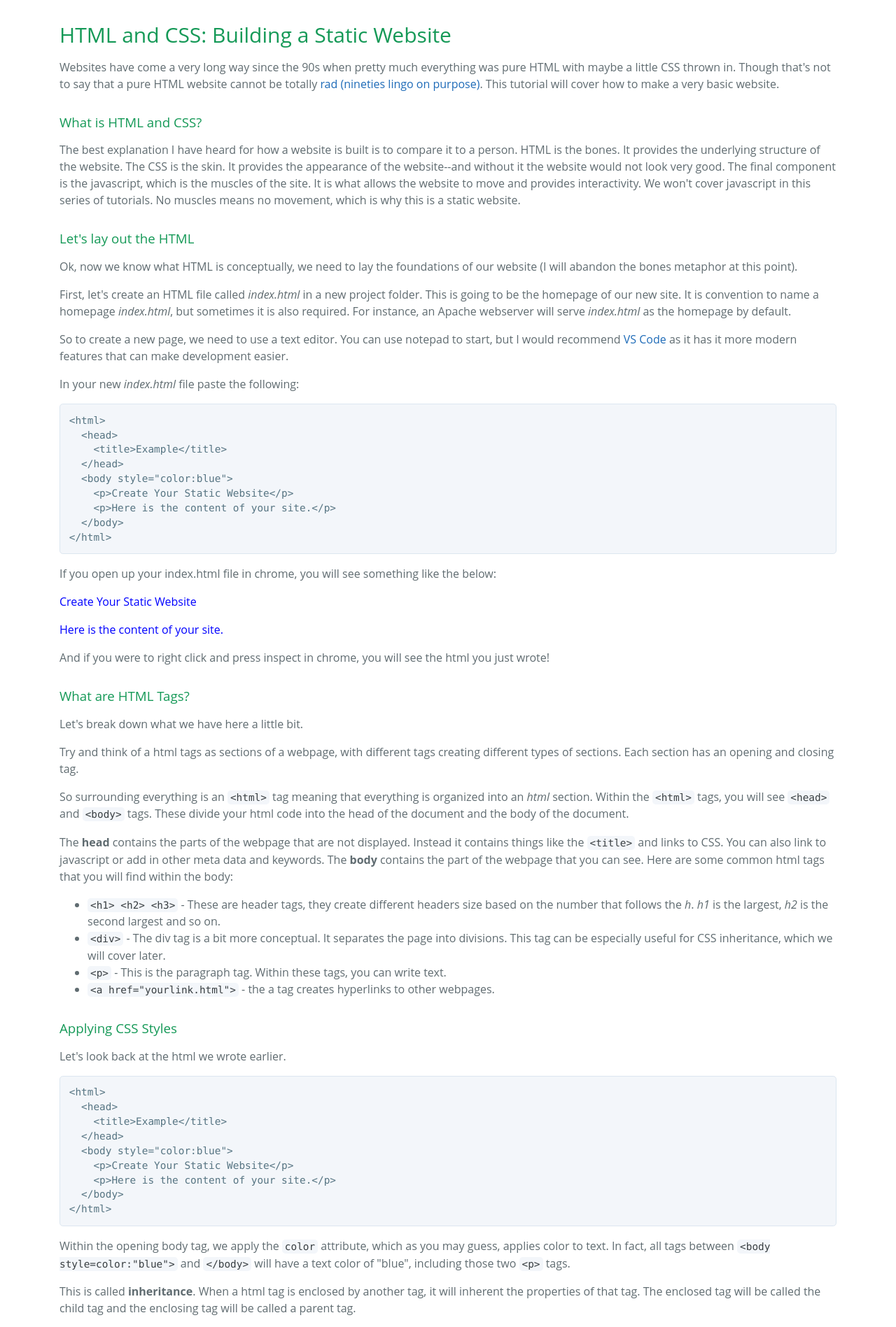
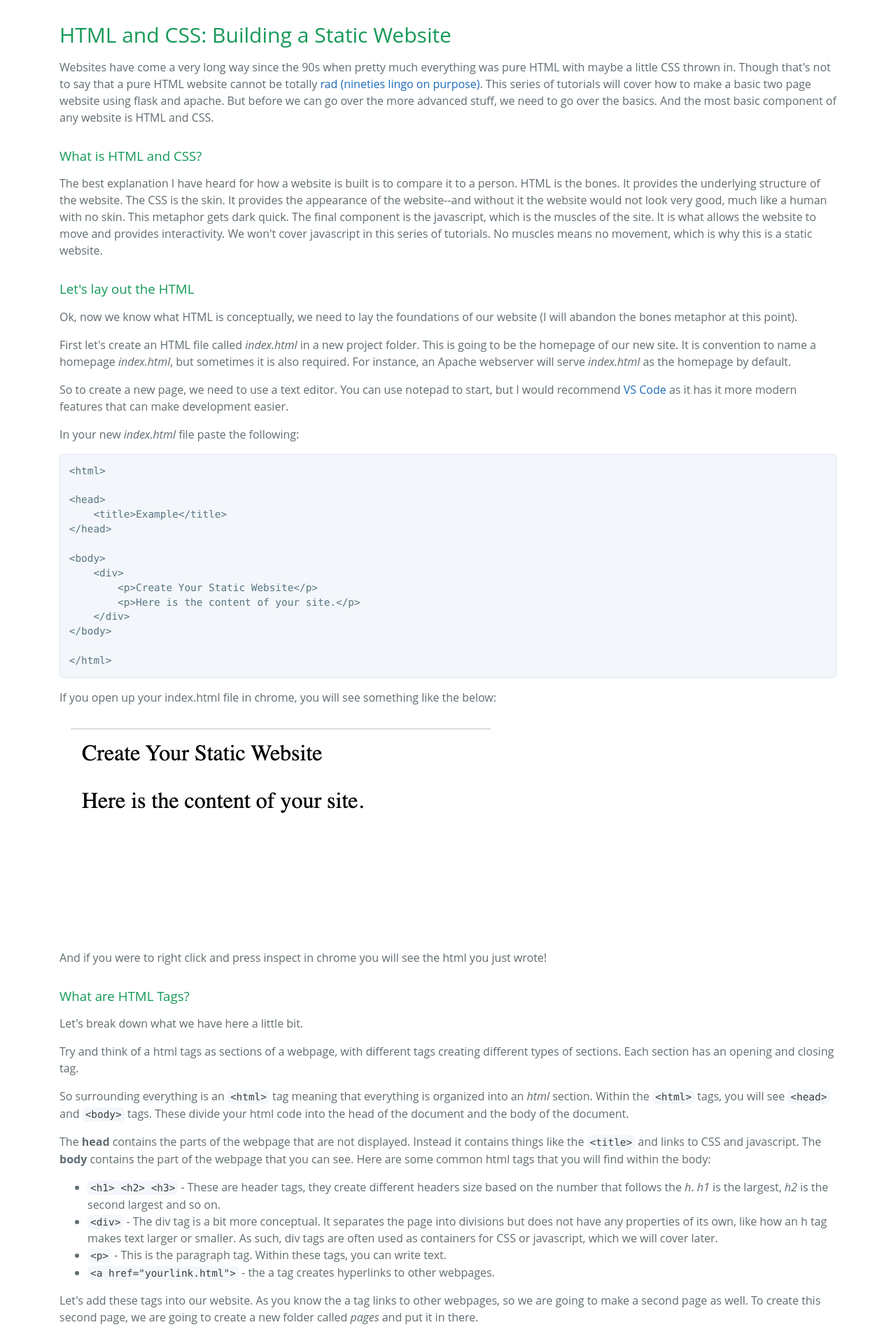
Before and after one commit to corydonbaylor/flask-app, a Flask app: page /webdev/html_css in a window 1280 px wide. Shown: the part 56-1953 px from the top of the page at 70% size. Run offline with Flask 2, Linux system fonts and the light colour scheme; some libraries are stand-ins or nearby versions.

Commit message:
fixed up html-css

```diff
--- a/app/templates/base.html
+++ b/app/templates/base.html
@@ -14,6 +14,8 @@
     <link rel="stylesheet"
         href="https://cdn.rawgit.com/konpa/devicon/df6431e323547add1b4cf45992913f15286456d3/devicon.min.css">
     <script src="https://kit.fontawesome.com/2a1205b7da.js" crossorigin="anonymous"></script>
+    <link rel="stylesheet" href="//cdnjs.cloudflare.com/ajax/libs/highlight.js/10.1.2/styles/default.min.css">
+    <script src="//cdnjs.cloudflare.com/ajax/libs/highlight.js/10.1.2/highlight.min.js"></script>
 
 </head>
 {% endblock %}
--- a/app/templates/pages/webdev/html_css.html
+++ b/app/templates/pages/webdev/html_css.html
@@ -4,138 +4,200 @@
 <h2>HTML and CSS: Building a Static Website</h2>
 <p>Websites have come a very long way since the 90s when pretty much everything was pure HTML with maybe a little CSS
   thrown in. Though that&#39;s not to say that a pure HTML website cannot be totally <a
-    href='http://nineties.website'>rad (nineties lingo on purpose)</a>. This tutorial will cover how to make a very
-  basic website.</p>
+    href='http://nineties.website'>rad (nineties lingo on purpose)</a>. This series of tutorials will cover how to
+  make a basic two page website using flask and apache. But before we can go over the more advanced stuff, we need to
+  go over the basics. And the most basic component of any website is HTML and CSS. </p>
 <h3>What is HTML and CSS?</h3>
 <p> The best explanation I have heard for how a website is built is to compare it to a person. HTML is the bones. It
-  provides the underlying structure of the website. The CSS is the skin. It provides the appearance of the website--and
-  without it the website would not look very good. The final component is the javascript, which is the muscles of the
-  site. It is what allows the website to move and provides interactivity. We won&#39;t cover javascript in this series
-  of tutorials. No muscles means no movement, which is why this is a static website. </p>
+  provides the underlying structure of the website. The CSS is the skin. It provides the appearance of the
+  website--and without it the website would not look very good, much like a human with no skin. This metaphor gets
+  dark quick. The final component is the javascript, which is the muscles of the site. It is what allows the website
+  to move and provides interactivity. We won&#39;t cover javascript in this series of tutorials. No muscles means no
+  movement, which is why this is a static website. </p>
 <h3>Let&#39;s lay out the HTML</h3>
 <p>Ok, now we know what HTML is conceptually, we need to lay the foundations of our website (I will abandon the bones
   metaphor at this point).</p>
-<p>First, let&#39;s create an HTML file called <em>index.html</em> in a new project folder. This is going to be the
-  homepage of our new site. It is convention to name a homepage <em>index.html</em>, but sometimes it is also required.
-  For instance, an Apache webserver will serve <em>index.html</em> as the homepage by default. </p>
+<p>First let&#39;s create an HTML file called <em>index.html</em> in a new project folder. This is going to be the
+  homepage of our new site. It is convention to name a homepage <em>index.html</em>, but sometimes it is also
+  required. For instance, an Apache webserver will serve <em>index.html</em> as the homepage by default. </p>
 <p>So to create a new page, we need to use a text editor. You can use notepad to start, but I would recommend <a
-    href='https://code.visualstudio.com'>VS Code</a> as it has it more modern features that can make development easier.
-</p>
+    href='https://code.visualstudio.com'>VS Code</a> as it has it more modern features that can make development
+  easier. </p>
 <p>In your new <em>index.html</em> file paste the following:</p>
 <pre><code class='language-html' lang='html'>&lt;html&gt;
+
 &lt;head&gt;
     &lt;title&gt;Example&lt;/title&gt;
 &lt;/head&gt;
-  &lt;body style=&quot;color:blue&quot;&gt;
+
+&lt;body&gt;
+    &lt;div&gt;
         &lt;p&gt;Create Your Static Website&lt;/p&gt;
         &lt;p&gt;Here is the content of your site.&lt;/p&gt;
+    &lt;/div&gt;
 &lt;/body&gt;
+
 &lt;/html&gt;
 </code></pre>
 <p>If you open up your index.html file in chrome, you will see something like the below:</p>
-<div style="color:blue;">
-  <p>Create Your Static Website</p>
-  <p>Here is the content of your site.
-</div>
-</p>
-<p>And if you were to right click and press inspect in chrome, you will see the html you just wrote!</p>
+<img style='padding: 1rem;' src="{{url_for('static', filename='images/webdev/html-css/html-css-1.png')}}">
+
+<p>And if you were to right click and press inspect in chrome you will see the html you just wrote!</p>
 <h3>What are HTML Tags?</h3>
 <p>Let&#39;s break down what we have here a little bit. </p>
-<p>Try and think of a html tags as sections of a webpage, with different tags creating different types of sections. Each
-  section has an opening and closing tag.</p>
+<p>Try and think of a html tags as sections of a webpage, with different tags creating different types of sections.
+  Each section has an opening and closing tag.</p>
 <p>So surrounding everything is an <code>&lt;html&gt;</code> tag meaning that everything is organized into an
   <em>html</em> section. Within the <code>&lt;html&gt;</code> tags, you will see <code>&lt;head&gt;</code> and
   <code>&lt;body&gt;</code> tags. These divide your html code into the head of the document and the body of the
   document. </p>
 <p>The <strong>head</strong> contains the parts of the webpage that are not displayed. Instead it contains things like
-  the <code>&lt;title&gt;</code> and links to CSS. You can also link to javascript or add in other meta data and
-  keywords. The <strong>body</strong> contains the part of the webpage that you can see. Here are some common html tags
-  that you will find within the body:</p>
+  the <code>&lt;title&gt;</code> and links to CSS and javascript. The <strong>body</strong> contains the part of the
+  webpage that you can see. Here are some common html tags that you will find within the body:</p>
 <ul>
-  <li><code>&lt;h1&gt; &lt;h2&gt; &lt;h3&gt;</code> - These are header tags, they create different headers size based on
-    the number that follows the <em>h</em>. <em>h1</em> is the largest, <em>h2</em> is the second largest and so on.
-  </li>
-  <li><code>&lt;div&gt;</code> - The div tag is a bit more conceptual. It separates the page into divisions. This tag
-    can be especially useful for CSS inheritance, which we will cover later. </li>
+  <li><code>&lt;h1&gt; &lt;h2&gt; &lt;h3&gt;</code> - These are header tags, they create different headers size based
+    on the number that follows the <em>h</em>. <em>h1</em> is the largest, <em>h2</em> is the second largest and so
+    on. </li>
+  <li><code>&lt;div&gt;</code> - The div tag is a bit more conceptual. It separates the page into divisions but does
+    not have any properties of its own, like how an h tag makes text larger or smaller. As such, div tags are often
+    used as containers for CSS or javascript, which we will cover later. </li>
   <li><code>&lt;p&gt;</code> - This is the paragraph tag. Within these tags, you can write text.</li>
   <li><code>&lt;a href=&quot;yourlink.html&quot;&gt;</code> - the a tag creates hyperlinks to other webpages. </li>
 
 </ul>
-<h3>Applying CSS Styles</h3>
-<p>Let&#39;s look back at the html we wrote earlier. </p>
+<p>Let&#39;s add these tags into our website. As you know the a tag links to other webpages, so we are going to make a
+  second page as well. To create this second page, we are going to create a new folder called <em>pages</em> and put
+  it in there. </p>
+<p><strong>Homepage</strong></p>
 <pre><code class='language-html' lang='html'>&lt;html&gt;
+
 &lt;head&gt;
     &lt;title&gt;Example&lt;/title&gt;
 &lt;/head&gt;
-  &lt;body style=&quot;color:blue&quot;&gt;
-    &lt;p&gt;Create Your Static Website&lt;/p&gt;
+
+&lt;body&gt;
+    &lt;div&gt;
+        &lt;a href=&quot;pages/second.html&quot;&gt;Link to your second page&lt;/a&gt;
+        &lt;h2&gt;Create Your Static Website&lt;/h2&gt;
         &lt;p&gt;Here is the content of your site.&lt;/p&gt;
+    &lt;/div&gt;
 &lt;/body&gt;
+
 &lt;/html&gt;
 </code></pre>
-<p>Within the opening body tag, we apply the <code>color</code> attribute, which as you may guess,
-  applies color to text. In fact, all tags between
-  <code>&lt;body style=color:&quot;blue&quot;&gt;</code> and <code>&lt;/body&gt;</code> will
-  have a text color of &quot;blue&quot;, including those two
-  <code>&lt;p&gt;</code> tags. </p>
-<p>This is called <strong>inheritance</strong>. When a html tag is enclosed by another tag, it will inherent the
-  properties of that tag. The enclosed tag will be called the child tag and the enclosing tag will be called a parent
-  tag. </p>
+<p><strong>Second Page</strong></p>
+<pre><code class='language-html' lang='html'>&lt;html&gt;
+
+&lt;head&gt;
+    &lt;title&gt;Second Page&lt;/title&gt;
+&lt;/head&gt;
+
+&lt;body&gt;
+    &lt;div&gt;
+        &lt;a href=&quot;../index.html&quot;&gt;Link to your homepage&lt;/a&gt;
+        &lt;h2&gt;Now you have two pages!&lt;/h2&gt;
+        &lt;p&gt;Isn&#39;t that nice&lt;/p&gt;
+    &lt;/div&gt;
+&lt;/body&gt;
+
+&lt;/html&gt;
+</code></pre>
+<p>Take a look at how we did that link on the second page. To go back a folder, you use <code>..</code>. At this point
+  your website should look like this:</p>
+<img style='padding: 1rem;' src="{{url_for('static', filename='images/webdev/html-css/html-css-2.png')}}">
+
+<h3>Applying CSS Styles</h3>
+<p>Ok, at this point, our website looks admittedly pretty bad. Thats because we have just built the bones (metaphor is
+  back), but not the skin! Let&#39;s add some skin (ok maybe we should retire it again).</p>
+<p>You can apply a style directly to a html tag using the <em>style argument</em>. For our example, we will be adding
+  a background color and a text color. To add style to a tag, just put the style tag within the opening tag, like so:
+</p>
+<pre><code class='language-html' lang='html'>&lt;html&gt;
+
+&lt;head&gt;
+    &lt;title&gt;Example&lt;/title&gt;
+&lt;/head&gt;
+
+&lt;body style=&quot;background-color:#f9fbfd; color:#2F4F4F;&quot;&gt;
+    &lt;div&gt;
+        &lt;a href=&quot;pages/second.html&quot;&gt;Link to your second page&lt;/a&gt;
+        &lt;h2&gt;Create Your Static Website&lt;/h2&gt;
+        &lt;p&gt;Here is the content of your site.&lt;/p&gt;
+    &lt;/div&gt;
+&lt;/body&gt;
+
+&lt;/html&gt;
+</code></pre>
+<p>Our website will now look like this:</p>
+<img style='padding: 1rem;' src="{{url_for('static', filename='images/webdev/html-css/html-css-3.png')}}">
+
+<p>Interestingly, every tag within a tag will also have that enclosing tag&#39;s styles. This is called
+  <strong>inheritance</strong>. The enclosed tag will be called the child tag and the enclosing tag will be called a
+  parent tag. So in our example, every tag within the body tag will have the same background color and text color.
+</p>
 <h3>Using a Separate CSS Style Sheet</h3>
-<p>So for all the nerds reading this. I am aware CSS stands for Cascading Style Sheets, so that I just wrote Cascading
-  Style Sheets Style Sheet. But here is the thing, I don&#39;t care about that.</p>
+<p>So for all the nerds reading this. I am aware CSS stands for Cascading Style Sheets, and that I just wrote
+  Cascading Style Sheets Style Sheet. But here is the thing, I don&#39;t care about that.</p>
 <p>Anyways, let&#39;s go over how to use a separate CSS style sheet. </p>
 <p>We mentioned earlier the head of the document can link to the CSS sheets. Doing this will accomplish a few things.
   First, it will create a separation of concerns. In programming, we typically want to keep things as simple as
   possible. Separating out the style from the structure can make it easier to track both. </p>
 <p>More relevantly for us, we can reuse the CSS style sheet for many different pages. This will allow us to reduce the
-  amount of code that we need to write overall. And if we want to update the styles for our website, we would only need
-  to update the shared style sheet rather than all the individual pages.</p>
-<p>So lets make and apply a style sheet! </p>
+  amount of code that we need to write overall. And if we want to update the styles for our website, we would only
+  need to update the shared style sheet rather than all the individual pages.</p>
+<p>We are going to have to work across a few different scripts to make this work. </p>
 <p>First, we will need to create a CSS sheet called <em>style.css</em>, and place it in a new folder called
   <em>styles</em>. Our file structure should look like this:</p>
 <pre><code>|----index.html
+|---------pages
+|--------------second.html
 |---------styles
 |--------------style.css
 </code></pre>
 <p><strong>Creating a Style Sheet</strong></p>
 <p>In style.css, copy paste the following:</p>
-<pre><code class='language-css' lang='css'>.myfirststyle {
-	bgcolor:&quot;#f1f1f1&quot;;
-	color:&quot;#2F4F4F&quot;;
+<pre><code class='language-css' lang='css'>.page-style {
+    background-color:#f9fbfd;
+    color:#2F4F4F;
 }
 </code></pre>
-<p>We just created our first style! We named it <code>.myfirststyle</code> and gave it two attributes, one for
-  <code>bgcolor</code> and one for <code>color</code>. A couple things to note. First, what we have here is a css
-  <em>class</em>, meaning it can be applied to different html tags. To create a css class you have to start the name
-  with a period. Second, we put the attributes between curly brackets. The attributes are separated from each other by
-  semicolons and from their values by a colon. </p>
+<p>We just created our first style! We named it <code>.page-style</code> and gave it two attributes, one for
+  <code>background-color</code> and one for <code>color</code>. All we had to do is take the text from within the
+  style argument we wrote earlier and define it as a class. </p>
 <p><strong>Adding it into the HTML</strong></p>
 <p>Now in our <em>index.html</em>, write the following:</p>
 <pre><code class='language-html' lang='html'>&lt;html&gt;
+
 &lt;head&gt;
     &lt;title&gt;Example&lt;/title&gt;
     &lt;link rel=&quot;stylesheet&quot; href=&quot;styles/style.css&quot;&gt;
 &lt;/head&gt;
-  &lt;body class = &quot;myfirststyle&quot;&gt;
-    &lt;p&gt;Create Your Static Website&lt;/p&gt;
+
+&lt;body class=&quot;page-style&quot;&gt;
+    &lt;div&gt;
+        &lt;a href=&quot;pages/second.html&quot;&gt;Link to your second page&lt;/a&gt;
+        &lt;h2&gt;Create Your Static Website&lt;/h2&gt;
         &lt;p&gt;Here is the content of your site.&lt;/p&gt;
+    &lt;/div&gt;
 &lt;/body&gt;
+
 &lt;/html&gt;
 </code></pre>
 <p>First, we need to load the CSS into the page by adding it to the head of our document. That is accomplished by this
   line:</p>
 <pre><code class='language-html' lang='html'>    &lt;link rel=&quot;stylesheet&quot; href=&quot;styles/style.css&quot;&gt;
 </code></pre>
-<p>Note that in the href, which you may remember from the <code>&lt;a&gt;</code> tag from earlier, creates a hyperlink.
-  Right now we are linking to a local resource, because that style sheet is on your computer. But you can also access
-  online resources with this line. We will go over this more in the next tutorial when we cover bootstrap. </p>
+<p>Note that in the href, which you may remember from the <code>&lt;a&gt;</code> tag from earlier, creates a
+  hyperlink. Right now we are linking to a local resource, because that style sheet is on your computer. But you can
+  also access online resources with this line. We will go over this more in the next tutorial when we cover bootstrap.
+</p>
 <p>Finally we need to apply our class to a html tag. We do that on this line:</p>
-<pre><code class='language-html' lang='html'>  &lt;body class = &quot;myfirststyle&quot;&gt;
+<pre><code class='language-html' lang='html'>  &lt;body class = &quot;page-style&quot;&gt;
 </code></pre>
 <p>The great thing about css classes is that they can be stacked. So if we had a second stack called
-  <em>mysecondstyle</em>, we could apply both like so:</p>
-<pre><code class='language-html' lang='html'>  &lt;body class = &quot;myfirststyle mysecondstyle&quot;&gt;
+  <em>second-style</em>, we could apply both like so:</p>
+<pre><code class='language-html' lang='html'>  &lt;body class = &quot;page-style second-style&quot;&gt;
 </code></pre>
 <p>And there you go! Applying the concepts here will let you create a really good looking static website. </p>
+<p> </p>
 {% endblock %}
```
Also changed, not shown: app/static/images/webdev/html-css/html-css-1.png (added), app/static/images/webdev/html-css/html-css-2.png (added), app/static/images/webdev/html-css/html-css-3.png (added), 5 other files. Lines whose indentation alone changed are shown as unchanged.
